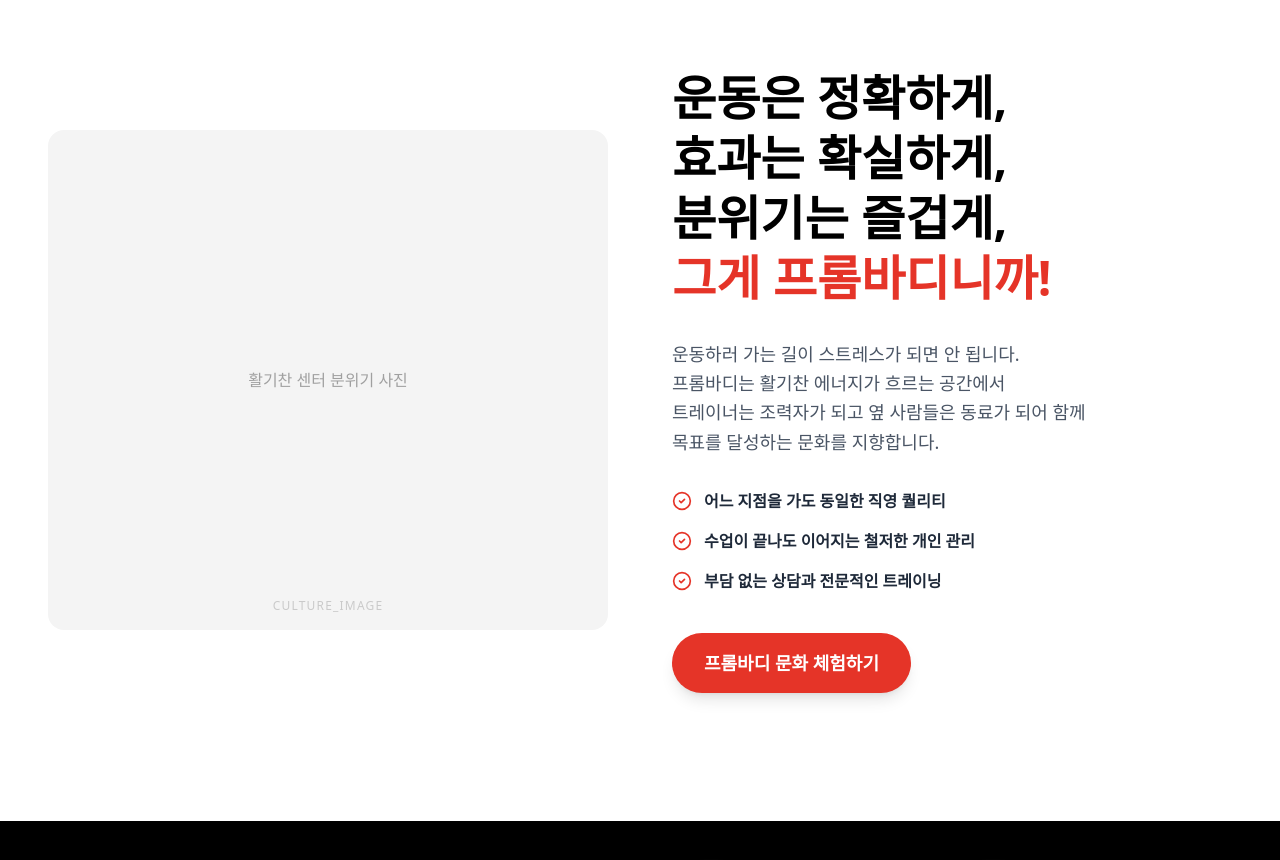
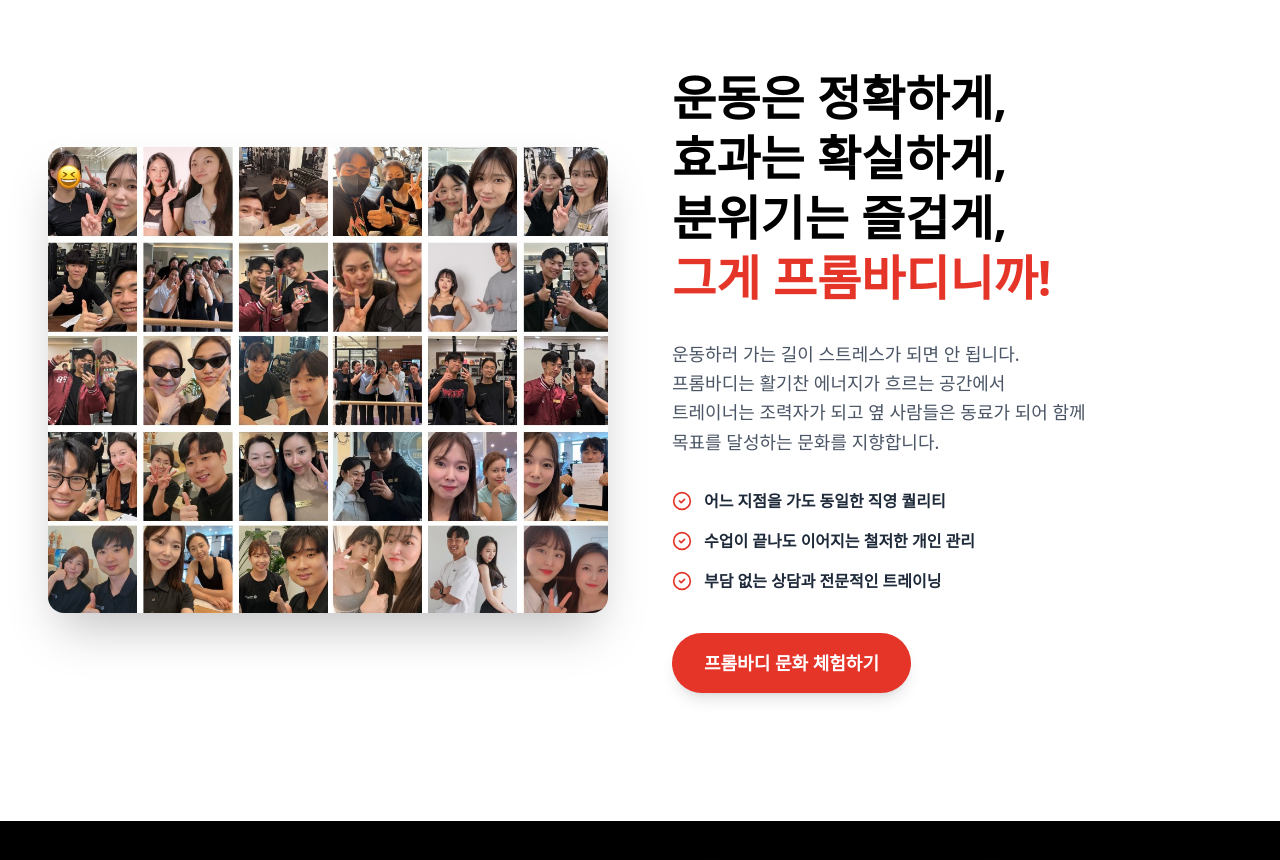
Before and after one commit to okmstyle-collab/from_body-landding, a React (Vite) app: page / in a window 1280 px wide. Shown: the part 1620-2480 px from the top of the page. Built offline with nearby package versions, Linux system fonts and the light colour scheme.

Commit message:
Add culture section collage image

```diff
--- a/src/App.tsx
+++ b/src/App.tsx
@@ -165,10 +165,7 @@ export default function App() {
       <section className="section-padding">
         <div className="max-w-7xl mx-auto flex flex-col md:flex-row items-center gap-16">
           <div className="w-full md:w-1/2">
-            <div className="placeholder h-[500px] w-full rounded-2xl grayscale" data-role="culture_image">
-              {/* [보완 필요] "할 땐 하고 놀 땐 놀자" 분위기가 느껴지는 지점 사진 */}
-              활기찬 센터 분위기 사진
-            </div>
+            <img src="/culture_image.jpg" alt="활기찬 센터 분위기" className="w-full rounded-2xl shadow-2xl object-cover" />
           </div>
           <div className="w-full md:w-1/2">
             <h2 className="text-4xl md:text-5xl font-black mb-8 leading-tight">
```
Also changed, not shown: public/culture_image.jpg (added).
